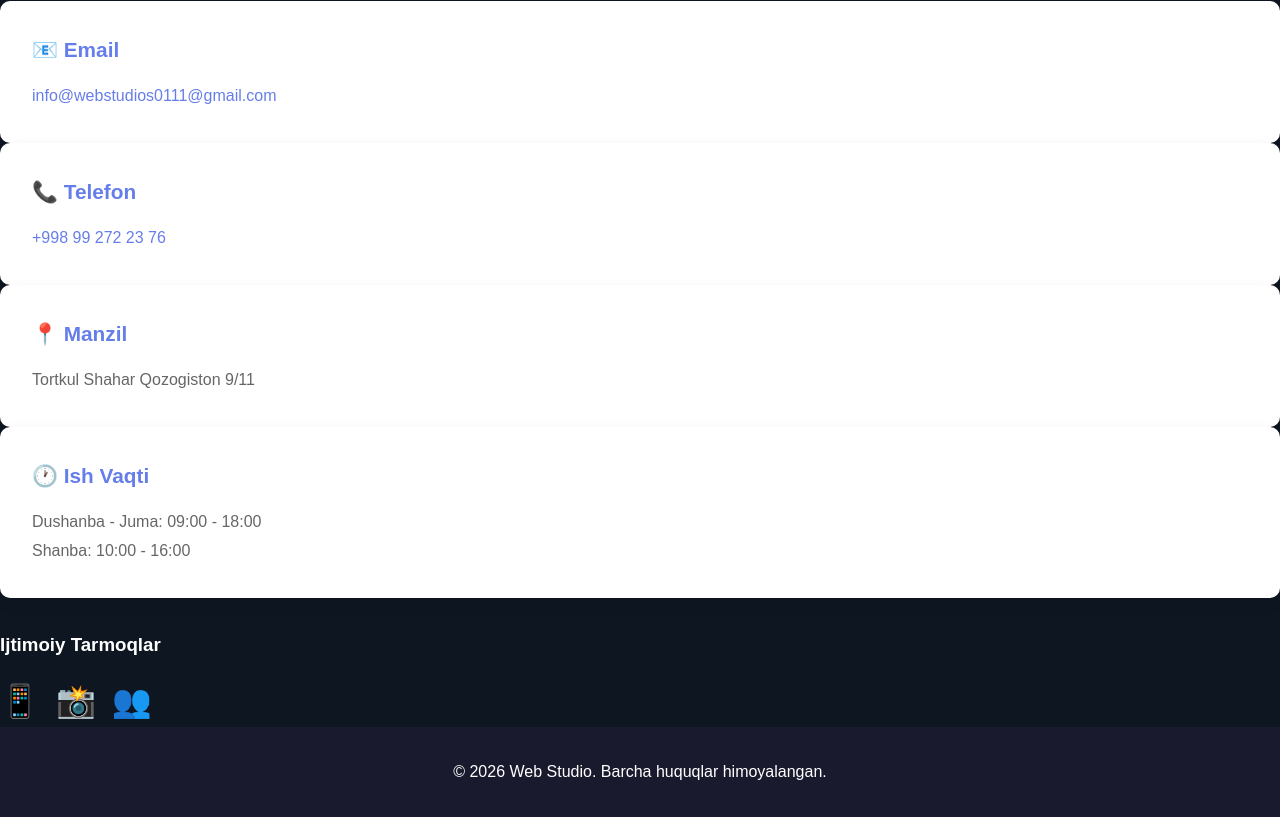
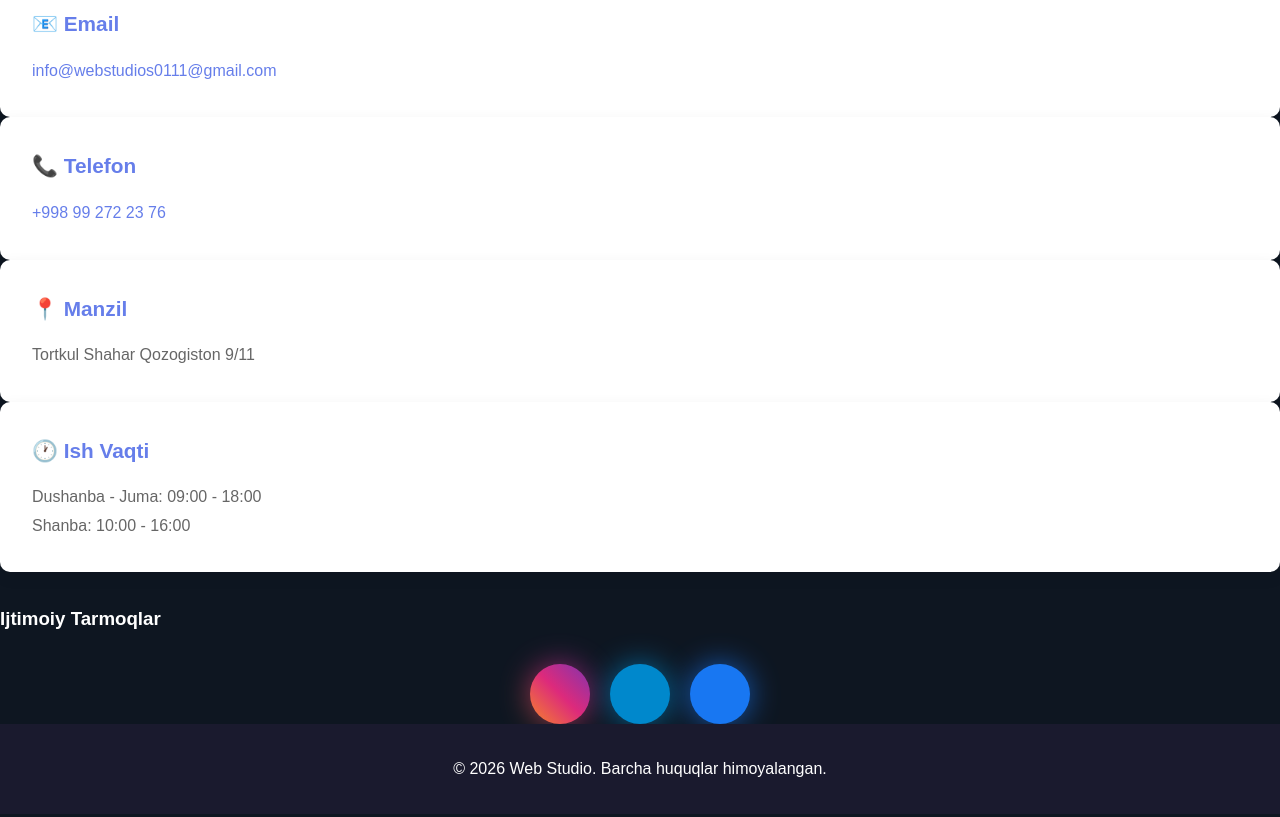
Before and after one commit to sardor0630yusupov-droid/Web_Studio, a website: page contact.html in a window 1280 px wide. Shown: the part 1168-1985 px from the top of the page. Drawn offline with Linux system fonts and the light colour scheme.

Commit message:
Add files via upload

```diff
--- a/contact.html
+++ b/contact.html
@@ -46,8 +46,7 @@
         <textarea id="message" name="message" required></textarea>
     </div>
     <button type="submit" class="btn" style="width: 100%; cursor: pointer;">Jo'natish</button>
-</form>>
-
+</form>
                 <!-- Contact Info -->
                 <div>
                     <h2>Bizning Ma'lumotlar</h2>
@@ -70,11 +69,17 @@
 
                     <div style="margin-top: 2rem;">
                         <h3>Ijtimoiy Tarmoqlar</h3>
-                        <div style="display: flex; gap: 1rem; margin-top: 1rem;">
-                            <a href="https://t.me/webstudio_builder_bot" target="_blank" style="font-size: 2rem; text-decoration: none;">📱</a>
-                            <a href="https://instagram.com/webstudios.uz" target="_blank" style="font-size: 2rem; text-decoration: none;">📸</a>
-                            <a href="https://facebook.com/webstudio" target="_blank" style="font-size: 2rem; text-decoration: none;">👥</a>
-                        </div>
+                 <div class="social-icons">
+  <a href="https://instagram.com/webstudios.uz" target="_blank" class="icon instagram">
+    <i class="fab fa-instagram"></i>
+  </a>
+  <a href="https://t.me/webstudio_builder_bot" target="_blank" class="icon telegram">
+    <i class="fab fa-telegram"></i>
+  </a>
+  <a href="https://facebook.com/webstudio" target="_blank" class="icon facebook">
+    <i class="fab fa-facebook"></i>
+  </a>
+</div>
                     </div>
                 </div>
             </div>
```
Also changed, not shown: index.html (+2 -2 lines).
